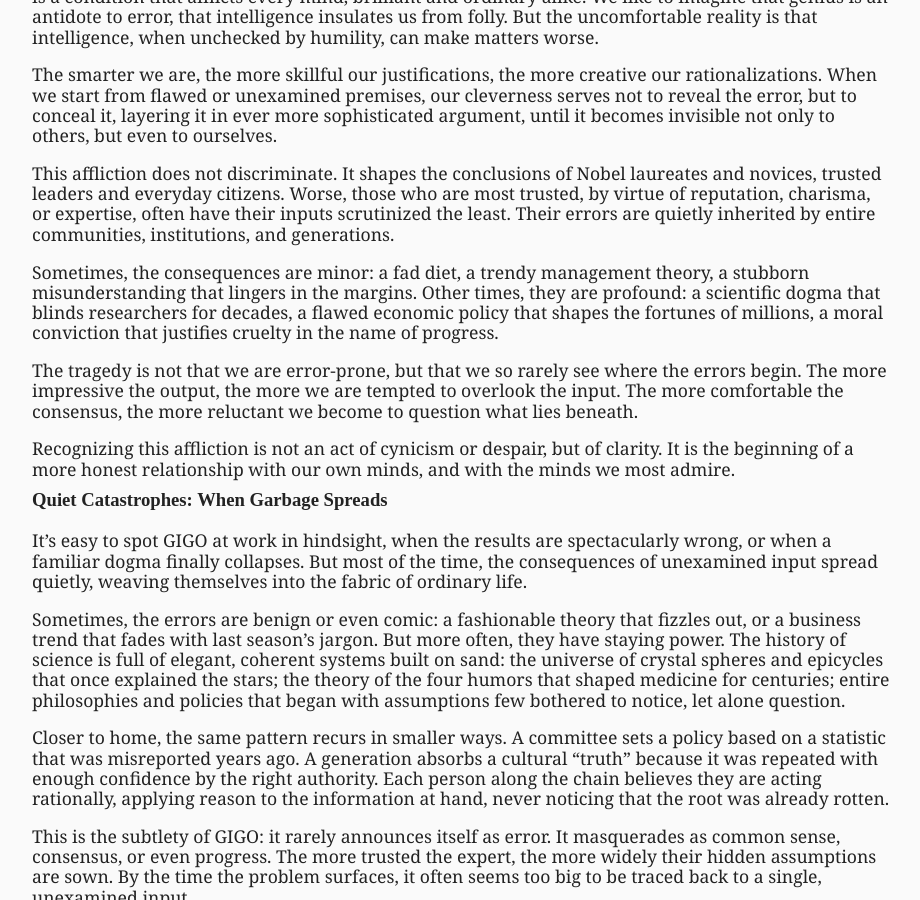
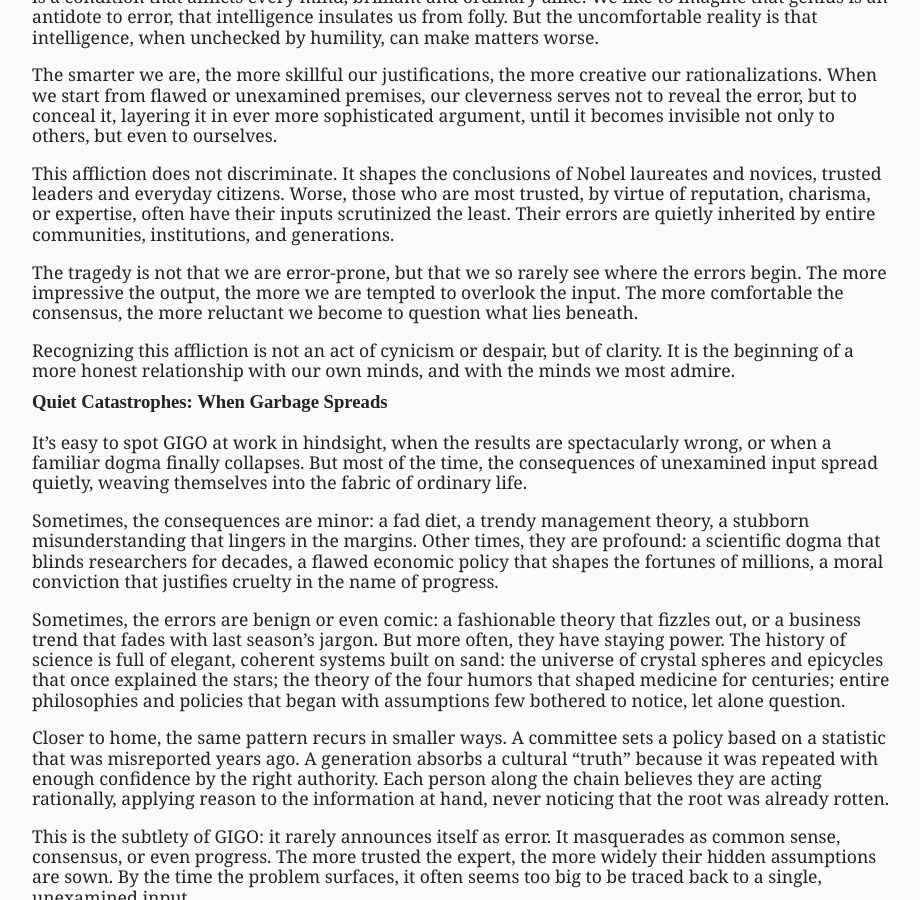
Before and after one commit to jonmmar/maram-cc-site, a Jekyll site: the page built from dispatch/garbage_in_garbage_out.html, in a window 1280 px wide and 900 px high, scrolled down 893 px. Shown: the whole window, without its empty margins (178-1098 px from the left). Built offline with Jekyll 4.4.1, drawn with Linux system fonts in a browser that asks for light colours; some of the changed lines change nothing that is shown.

Commit message:
GIGO redundancy fix

```diff
--- a/dispatch/garbage_in_garbage_out.html
+++ b/dispatch/garbage_in_garbage_out.html
@@ -103,12 +103,6 @@ citizens. Worse, those who are most trusted, by virtue of reputation,
 charisma, or expertise, often have their inputs scrutinized the
 least. Their errors are quietly inherited by entire communities,
 institutions, and generations.</p>
-<p>Sometimes, the consequences are minor: a fad diet, a trendy
-management theory, a stubborn misunderstanding that lingers in the
-margins. Other times, they are profound: a scientific dogma that
-blinds researchers for decades, a flawed economic policy that shapes
-the fortunes of millions, a moral conviction that justifies cruelty
-in the name of progress.</p>
 <p>The tragedy is not that we are error-prone, but that we so rarely
 see where the errors begin. The more impressive the output, the more
 we are tempted to overlook the input. The more comfortable the
@@ -122,6 +116,12 @@ with our own minds, and with the minds we most admire.</p>
 are spectacularly wrong, or when a familiar dogma finally collapses.
 But most of the time, the consequences of unexamined input spread
 quietly, weaving themselves into the fabric of ordinary life.</p>
+<p>Sometimes, the consequences are minor: a fad diet, a trendy
+management theory, a stubborn misunderstanding that lingers in the
+margins. Other times, they are profound: a scientific dogma that
+blinds researchers for decades, a flawed economic policy that shapes
+the fortunes of millions, a moral conviction that justifies cruelty
+in the name of progress.</p>
 <p>Sometimes, the errors are benign or even comic: a fashionable
 theory that fizzles out, or a business trend that fades with last
 season’s jargon. But more often, they have staying power. The
```
